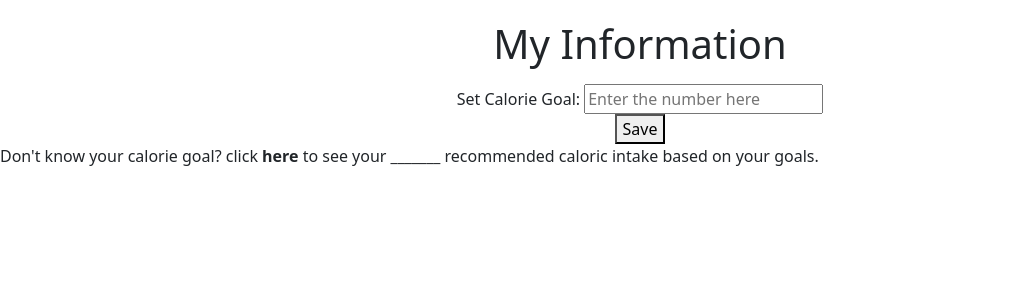
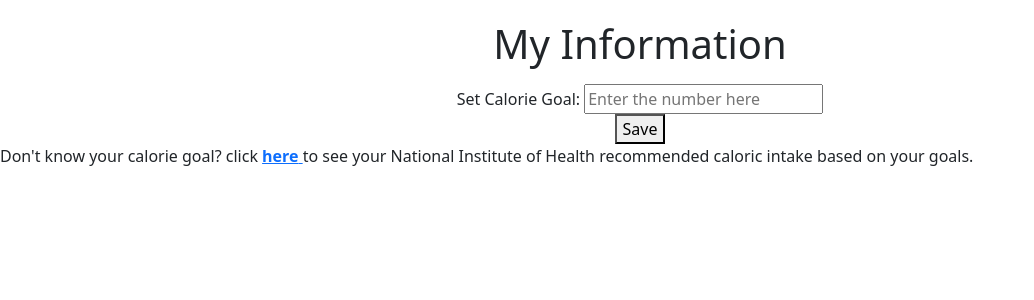
Before and after one commit to TigerAppsOrg/NutriTiger, a Python web app: template templates/settings.html in a window 1280 px wide. Shown: the part 56-356 px from the top of the page, without its empty margins (0-1034 px from the left). Run offline with Jinja, Linux system fonts and the light colour scheme; the template is opened without the code that fills it, so the values that code supplies are empty.

Commit message:
linked calorie calculator

```diff
--- a/templates/caloriecalculator.html
+++ b/templates/caloriecalculator.html
@@ -1,4 +1,4 @@
 <p>
-    Don't know your calorie goal? click <strong>here</strong> to see your
-    _______ recommended caloric intake based on your goals.
+    Don't know your calorie goal? click <a href = "https://www.niddk.nih.gov/bwp" target="_blank"> <strong>here</strong> </a>
+    to see your National Institute of Health recommended caloric intake based on your goals.
 </p>
```
